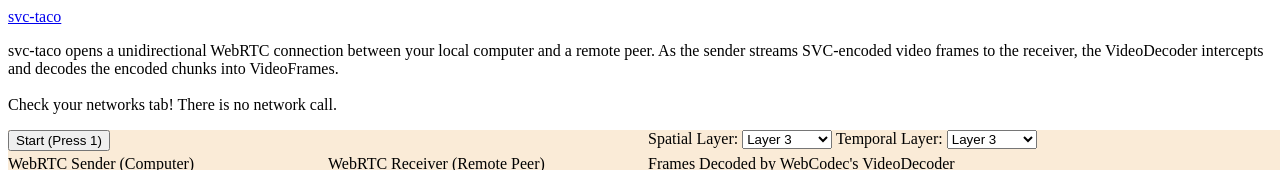
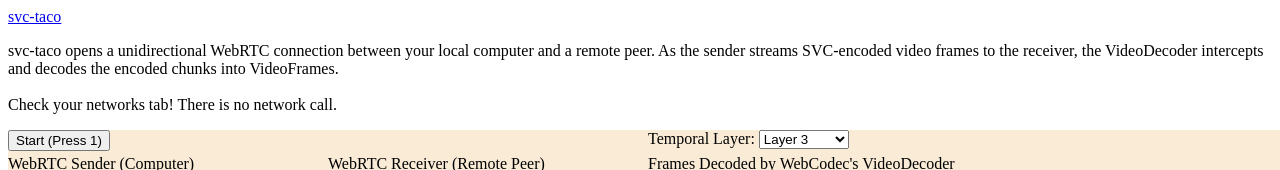
Before and after one commit to hypervideo/svc-taco, a plain HTML site: page index.html in a window 1280 px wide. Shown: the top 170 px of the page. Drawn offline with Linux system fonts and the light colour scheme.

Commit message:
Comment out spatial index select, add resolution list

```diff
--- a/js/main.js
+++ b/js/main.js
@@ -10,9 +10,15 @@ const video3 = document.querySelector('video#video3');
 
 const selectSecondarySVCMode = document.getElementById('secondary-svc-mode-select');
 
-const videoWidth = 640, videoHeight = 480;
+const resolutions = [
+    {width: 320, height: 240},
+    {width: 640, height: 480},
+    {width: 1280, height: 720}
+]
 
-const primarySVCModeTitle = 'L3T3';
+const {width: videoWidth, height: videoHeight} = resolutions[0];
+
+const primarySVCModeTitle = 'S3T3';
 const secondarySVCModeTitle = document.getElementById('secondary-svc-mode');
 
 secondarySVCModeTitle.innerText = 'L1T3';
@@ -35,6 +41,7 @@ const banner = document.querySelector('#banner');
 const spatialSelect = document.getElementById('spatial');
 const temporalSelect = document.getElementById('temporal');
 
+/*
 spatialSelect.addEventListener('change', (event) => {
     const spatialLayer = Number(event.target.value);
     // console.log(`Spatial layer changed to: ${spatialLayer}`);
@@ -45,6 +52,7 @@ spatialSelect.addEventListener('change', (event) => {
         layer: spatialLayer,
     });
 });
+ */
 
 temporalSelect.addEventListener('change', (event) => {
     const temporalLayer = Number(event.target.value);
--- a/js/worker.js
+++ b/js/worker.js
@@ -153,8 +153,6 @@ async function handleTransform(operation, readable, writable) {
                     }
                 }
 
-
-                if (spatialIndex < highestSpatialLayer) {
                 if (temporalIndex < highestTemporalLayer) {
                     const chunk = new EncodedVideoChunk({
                         timestamp,
@@ -163,7 +161,6 @@ async function handleTransform(operation, readable, writable) {
                     });
 
                     await videoDecoder.decode(chunk);
-                    }
                 }
 
                 controller.enqueue(encodedFrame);
```
Also changed, not shown: index.html (+3 -0 lines). Lines whose indentation alone changed are shown as unchanged.
